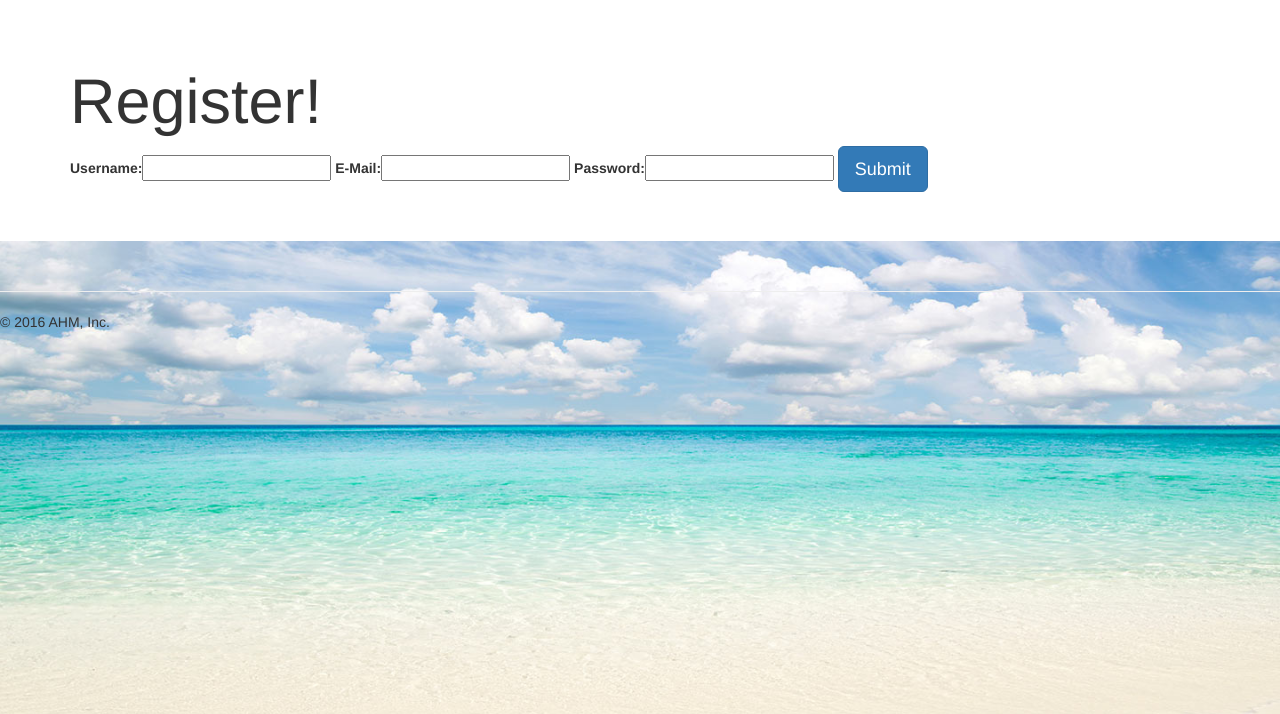
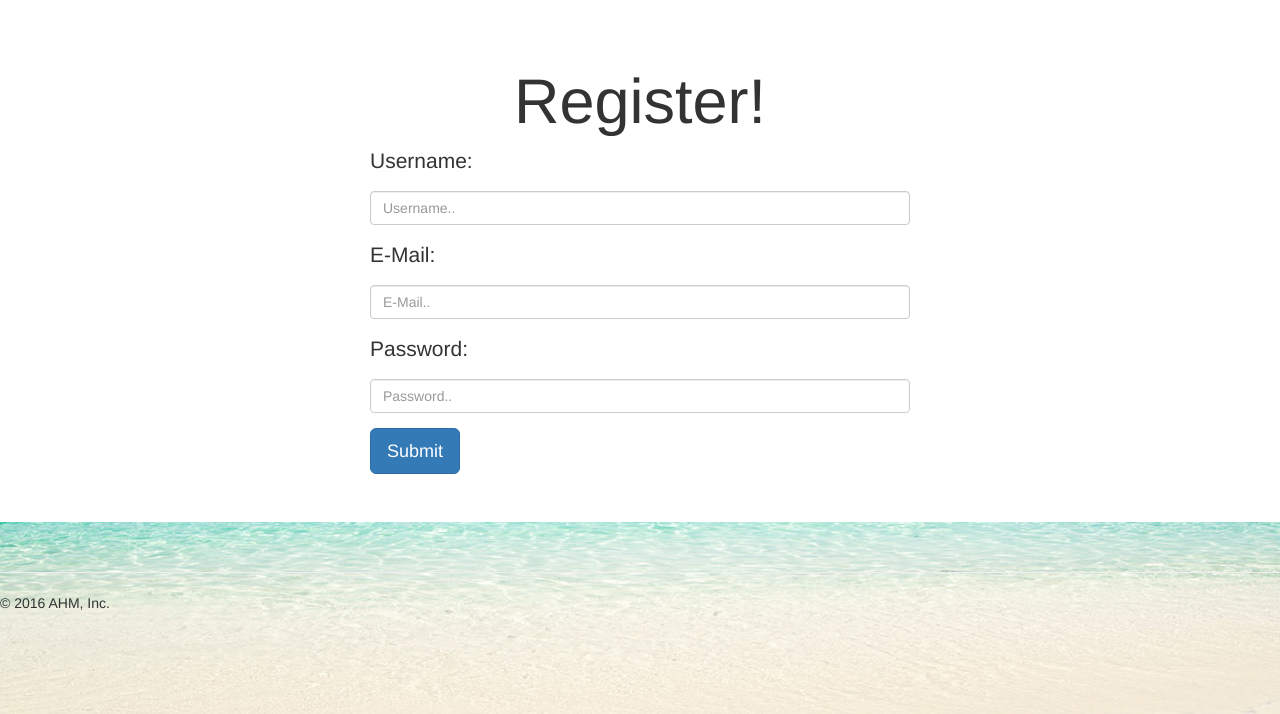
Before and after one commit to ameniawy/blogsiterepo, a Django app: page /user in a window 1280 px wide. Shown: the part 51-765 px from the top of the page. Run offline with Django 3.2, Linux system fonts and the light colour scheme; some libraries are stand-ins or nearby versions.

Commit message:
changed registeration page

```diff
--- a/blog/forms.py
+++ b/blog/forms.py
@@ -2,7 +2,7 @@ from django import forms
 
 class BlogForm(forms.Form):
 	title = forms.CharField(label='Title:', max_length = 50000 )
-	blog = forms.CharField(label='Post', max_length=50000, widget=forms.Textarea)
+	blog = forms.CharField(label='Post', max_length=50000)
 
 class UserForm(forms.Form):
 	username = forms.CharField(label ='Username', max_length = 20)
--- a/templates/blog/newuser2.html
+++ b/templates/blog/newuser2.html
@@ -84,12 +84,25 @@
     <!-- Main jumbotron for a primary marketing message or call to action -->
     <div class="jumbotron">
       <div class="container">
-        <h1>Register!</h1>
+        <h1 style="text-align:center;">Register!</h1>
+        <div class="col-sm-6 col-sm-offset-3">
           <form action="/succ/" method="post">
-              {% csrf_token %}
-              {{ form }}
+            {% csrf_token %}
+            <p>Username:</p>
+            {{ form.username.erros }}
+            <input class="form-control" type="username" name="username" placeholder="Username..">
+            <p></p>
+            <p>E-Mail:</p>
+            {{ form.email.erros }}
+            <input class="form-control" type="email" name="email" placeholder="E-Mail..">
+            <p></p>
+            <p>Password:</p>
+            {{ form.password.erros }}
+            <input class="form-control" type="password" name="password" placeholder="Password..">
+            <p></p>
             <input type="submit" value="Submit" class="btn btn-primary btn-lg" />
-        </form>
+          </form>
+          </div>
         <div class="col-md-1">
 
         </div>
```
Also changed, not shown: templates/blog/newuser.html (+10 -2 lines), 1 other file.
